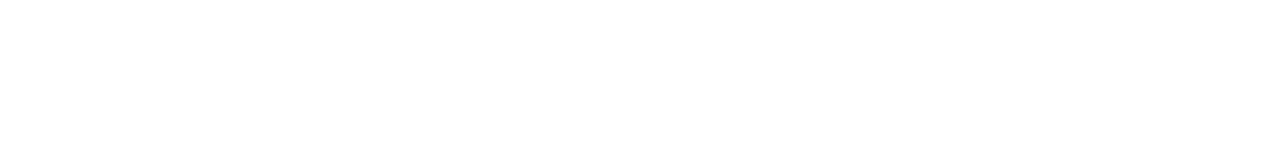
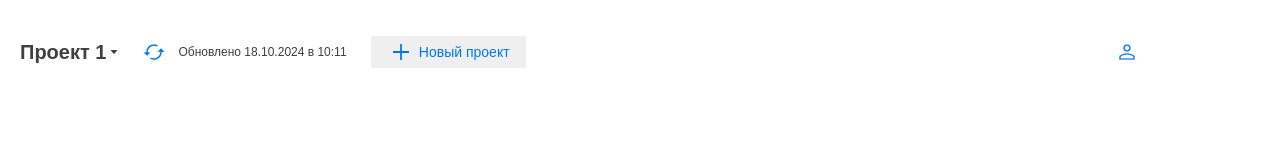
Before and after one commit to ElviraKiamova/analytic-service, a plain HTML site: page index.html in a window 1280 px wide. Drawn offline with Linux system fonts and the light colour scheme; a web font is replaced by a local one.

Commit message:
feat: add a project header, connect a font

```diff
--- /dev/null
+++ b/blocks/header/__block/header__block.css
@@ -0,0 +1,5 @@
+.header__block {
+  display: flex;
+  flex-direction: row;
+  align-items: center;
+}
--- /dev/null
+++ b/blocks/header/__btn-new-project/header__btn-new-project.css
@@ -0,0 +1,17 @@
+.header__btn-new-project {
+  width: 155px;
+  height: 32px;
+  display: flex;
+  justify-content: end;
+  padding: 8px 16px;
+  border: none;
+  cursor: pointer;
+  color: #0076F5;
+  font-size: 14px;
+  font-weight: 500;
+  line-height: 16.8px;
+  background-image: url("/images/new-project.svg");
+  background-repeat: no-repeat;
+  background-size: 16px 16px;
+  background-position: calc(0% + 22px) center;
+}
--- /dev/null
+++ b/blocks/header/__btn-profile/header__btn-profile.css
@@ -0,0 +1,8 @@
+.header__btn-profile {
+  width: 32px;
+  height: 32px;
+  background: url("/images/profile.svg") no-repeat center center;
+  background-size: 16px 16px;
+  border: none;
+  cursor: pointer;
+}
--- /dev/null
+++ b/blocks/header/__btn-update/header__btn-update.css
@@ -0,0 +1,8 @@
+.header__btn-update {
+  width: 32px;
+  height: 32px;
+  background: url("/images/update.svg") no-repeat center center;
+  background-size: 24px 24px;
+  border: none;
+  cursor: pointer;
+}
--- /dev/null
+++ b/blocks/header/__select/header__select.css
@@ -0,0 +1,22 @@
+.header__select {
+  font-size: 20px;
+  font-weight: 700;
+  line-height: 24px;
+  border: none;
+  position: relative;
+  margin-right: 32px;
+  cursor: pointer;
+}
+
+.header__select:after {
+  content: '';
+  background-image: url("/images/select.svg");
+  background-size: 6px 4px;
+  background-repeat: no-repeat;
+  background-position: center center;
+  position: absolute;
+  top: 4px;
+  right: -16px;
+  width: 16px;
+  height: 16px;
+}
--- /dev/null
+++ b/blocks/header/__text-update/header__text-update.css
@@ -0,0 +1,7 @@
+.header__text-update {
+  margin: 0 24px 0 8px;
+  color: #404040;
+  font-size: 12px;
+  font-weight: 400;
+  line-height: 14.4px;
+}
--- /dev/null
+++ b/blocks/header/header.css
@@ -0,0 +1,8 @@
+.header {
+  display: flex;
+  flex-direction: row;
+  justify-content: space-between;
+  align-items: center;
+  max-width: 1123px;
+  padding: 20px;
+}
--- /dev/null
+++ b/blocks/page/page.css
@@ -0,0 +1,18 @@
+
+
+.page {
+  color:#404040;
+  font-family: 'PT Root UI', sans-serif;
+  -moz-osx-font-smoothing: grayscale;
+  -webkit-font-smoothing: antialiased;
+  -webkit-text-size-adjust: 100%;
+  -ms-text-size-adjust: 100%;
+  -moz-text-size-adjust: 100%;
+  text-rendering: optimizeLegibility;
+}
+
+/* * {
+  outline-width: 1px;
+  outline-style: solid;
+  outline-color: red;
+} */
--- a/index.html
+++ b/index.html
@@ -7,12 +7,20 @@
     <meta name="keywords" content="аналитика, сео">
     <meta name="author" content="Эльвира Киямова">
     <title>Analytic Service</title>
+    <link href="https://fonts.cdnfonts.com/css/pt-root-ui" rel="stylesheet">
     <link rel="stylesheet" href="./pages/index.css">
   </head>
 
   <body>
     <div class="page">
       <header class="header">
+        <div class="header__block">
+          <p class="header__select">Проект 1</p>
+          <button class="header__btn-update" type="button" aria-label="update"></button>
+          <p class="header__text-update">Обновлено 18.10.2024 в 10:11</p>
+          <button class="header__btn-new-project" type="button" aria-label="new-project">Новый проект</button>
+        </div>
+        <button class="header__btn-profile" type="button" aria-label="profile"></button>
       </header>
       <main class="content">
 
--- a/pages/index.css
+++ b/pages/index.css
@@ -1 +1,11 @@
 @import url("../styles/normalize.css");
+
+@import url("../blocks/page/page.css");
+
+@import url("../blocks/header/header.css");
+@import url("../blocks/header/__btn-profile/header__btn-profile.css");
+@import url("../blocks/header/__block/header__block.css");
+@import url("../blocks/header/__select/header__select.css");
+@import url("../blocks/header/__btn-update/header__btn-update.css");
+@import url("../blocks/header/__text-update/header__text-update.css");
+@import url("../blocks/header/__btn-new-project/header__btn-new-project.css");
```
Also changed, not shown: images/new-project.svg (added), images/profile.svg (added), images/select.svg (added), images/update.svg (added).
